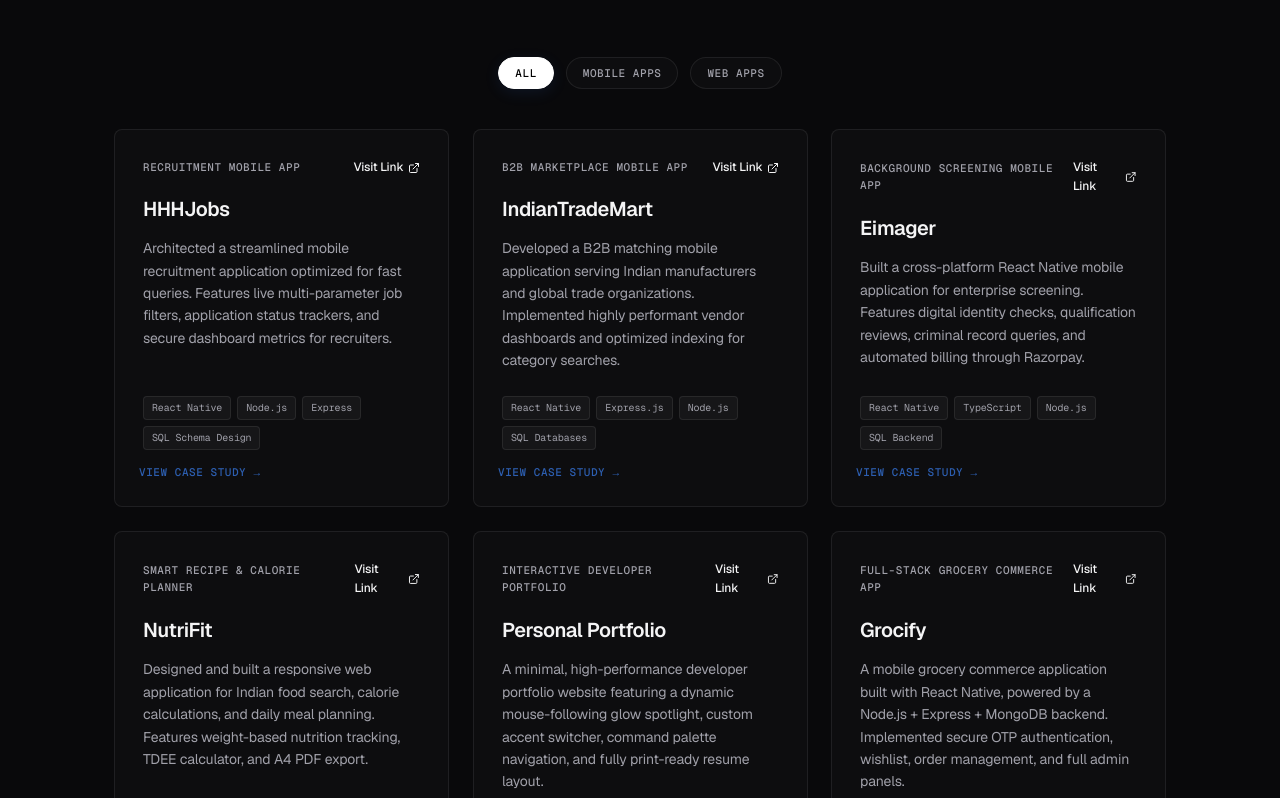
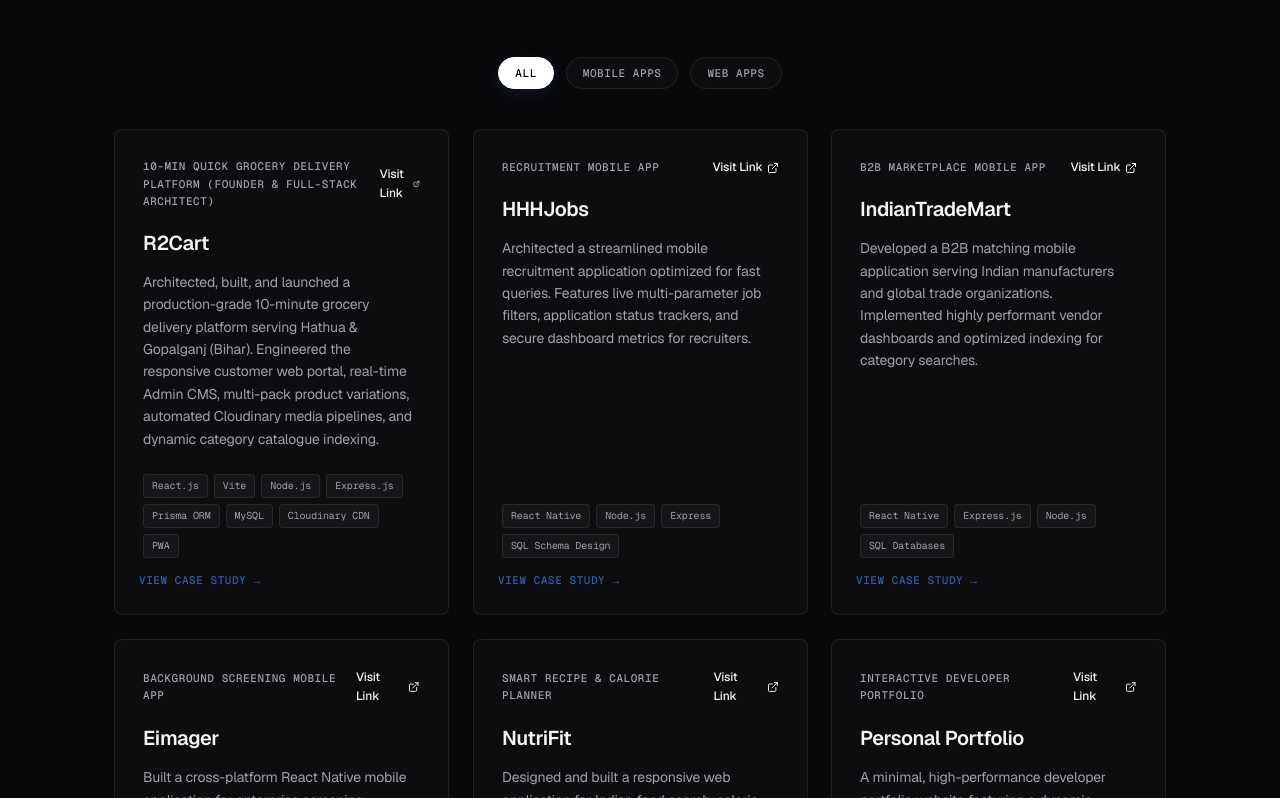
Before and after one commit to Nadeemahmad321/Nadeem-portfolio, a React (Vite) app in the folder frontend/: page / in a window 1280 px wide. Shown: the part 942-1740 px from the top of the page. Built offline with nearby package versions, Linux system fonts and the light colour scheme.

Commit message:
feat: add R2Cart as #1 flagship project and Founder experience

```diff
--- a/frontend/src/components/Hero.jsx
+++ b/frontend/src/components/Hero.jsx
@@ -7,10 +7,11 @@
   const [isDeleting, setIsDeleting] = useState(false)
 
   const phrases = [
+    "Founder @ R2Cart.",
     "React Native Dev.",
+    "Full-Stack Engineering.",
     "REST API Architecture.",
-    "Performance Optimization.",
-    "Database Schema Design."
+    "Performance Optimization."
   ]
 
   useEffect(() => {
--- a/frontend/src/data/portfolioData.js
+++ b/frontend/src/data/portfolioData.js
@@ -1,4 +1,15 @@
 export const projects = [
+  {
+    title: "R2Cart",
+    subtitle: "10-Min Quick Grocery Delivery Platform (Founder & Full-Stack Architect)",
+    desc: "Architected, built, and launched a production-grade 10-minute grocery delivery platform serving Hathua & Gopalganj (Bihar). Engineered the responsive customer web portal, real-time Admin CMS, multi-pack product variations, automated Cloudinary media pipelines, and dynamic category catalogue indexing.",
+    tech: ["React.js", "Vite", "Node.js", "Express.js", "Prisma ORM", "MySQL", "Cloudinary CDN", "PWA"],
+    link: "https://r2cart.in",
+    category: "web",
+    challenge: "Engineering sub-second catalogue searches, smooth multi-pack SKU calculations, and Cloudinary asset management without server or UI lag.",
+    solution: "Designed normalized Prisma schemas, batch SQL position reordering with 30s transactions, optimistic React state updates, and Cloudinary CDN optimization.",
+    architecture: ["React Client SPA (Vite)", "RESTful Express API Gateway", "Prisma ORM & MySQL Database", "Cloudinary Media CDN Engine"]
+  },
   {
     title: "HHHJobs",
     subtitle: "Recruitment Mobile App",
@@ -77,6 +88,17 @@
 ]
 
 export const experience = [
+  {
+    role: "Founder & Lead Full-Stack Engineer",
+    company: "R2Cart (Quick-Commerce Platform)",
+    duration: "2024 – Present",
+    desc: [
+      "Founded, designed, and launched a live 10-minute grocery quick-commerce platform serving customers in Hathua, Bihar.",
+      "Engineered the customer web application (React/Vite) with instant cart operations, multi-lingual English/Hindi support, and PWA capabilities.",
+      "Built high-throughput Node.js & Express REST APIs with Prisma ORM, JWT auth, bulk Excel/CSV product imports, and Cloudinary media pipelines.",
+      "Created a comprehensive Admin Dashboard featuring live catalogue management, category reordering, dispatch tracking, and store policies."
+    ]
+  },
   {
     role: "Trainee Application Developer (React Native)",
     company: "Ultimate iTech Pvt. Ltd.",
```
